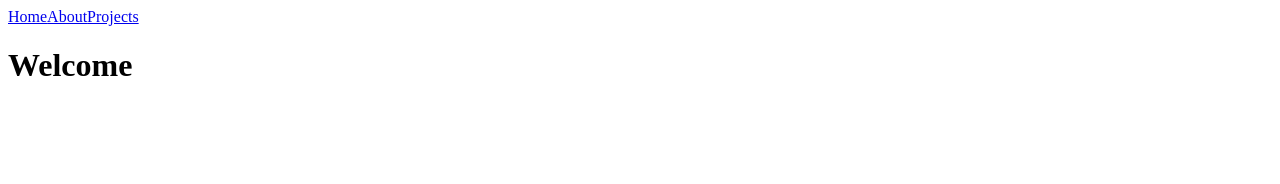
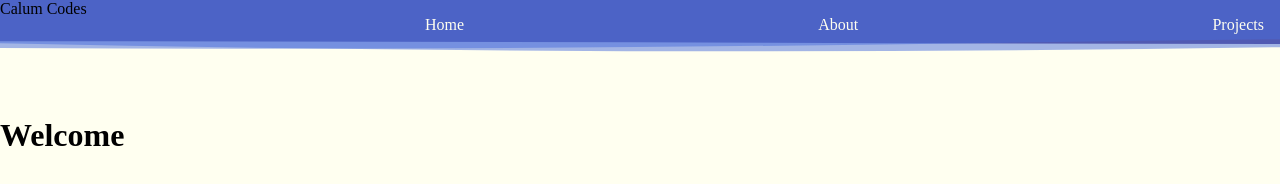
Before and after one commit to calumbell/calum-codes, a Gatsby site: page / in a window 1280 px wide. Built offline with nearby package versions, Linux system fonts and the light colour scheme; Gatsby itself is replaced by a stand-in of ours.

Commit message:
added wave animation to navbar

```diff
--- a/src/components/Layout.tsx
+++ b/src/components/Layout.tsx
@@ -1,7 +1,7 @@
 import * as React from 'react';
 import { PageProps } from 'gatsby';
 import Navbar from './Navbar';
-
+import '../styles/Layout.scss';
 
 const Layout = ({children}: PageProps) => {
   return(
--- a/src/components/Navbar.tsx
+++ b/src/components/Navbar.tsx
@@ -1,9 +1,38 @@
 import React from 'react'
 import { Link } from 'gatsby'
-
+import * as styles from '../styles/Navbar.module.scss';
 const NavBar = () => {
   return (
-    <nav>
+    <nav className={styles.navbar}>
+      <svg className={styles.wave}
+        xmlns="http://www.w3.org/2000/svg"
+        viewBox="0 0 3600 150">
+        <path
+          d="
+            M0, 50
+            C600, 100, 1200, 100, 1800, 50
+            C2400, 0, 3000, 0, 3600, 50
+            L3600, 0
+            L0, 0"
+        />
+        <path
+          d="
+            M0, 50
+            C220, 100, 440, 100, 660, 50
+            C880, 0, 1100, 0, 1320, 50
+            L1320, 0
+            L0, 0"
+        />
+        <path
+          d="
+            M0, 50
+            C220, 100, 440, 100, 660, 50
+            C880, 0, 1100, 0, 1320, 50
+            L1320, 0
+            L0, 0"
+        />
+      </svg>
+      <span>Calum Codes</span>
       <Link to='/'>Home</Link>
       <Link to='/about'>About</Link>
       <Link to='/projects'>Projects</Link>
--- /dev/null
+++ b/src/styles/Layout.scss
@@ -0,0 +1,19 @@
+:root {
+  --white: #FFFFF0;
+  --black: #000000;
+  --primary: #496ddb;
+  --primary-light: #717ec3;
+  --primary-shade: #000080;
+  --secondary: #c95d63;
+  --secondary-shade: #ae8799;
+  --accent: #ee8434;
+}
+
+body {
+  margin: 0;
+  background-color: var(--white);
+}
+
+a {
+  text-decoration: none;
+}
--- /dev/null
+++ b/src/styles/Navbar.module.scss
@@ -0,0 +1,51 @@
+.navbar {
+  position: relative;
+  display: flex;
+  justify-content: space-between;
+  overflow: hidden;
+  height: 6rem;
+  a {
+    color: var(--white);
+    padding: 1rem;
+    height: fit-content;
+  }
+}
+
+.wave {
+  height: 8rem;
+  position: absolute;
+  z-index: -1;
+
+  path {
+    animation: waveAnimation 30s linear infinite;
+    opacity: 0.5;
+  }
+  path:nth-child(1) {
+    fill: var(--primary);
+    transform: translateX(-25px);
+  }
+  path:nth-child(2) {
+    fill: var(--primary-shade);
+    transform: translateX(-900px);
+    animation-duration: 21s;
+  }
+  path:nth-child(3) {
+    fill: var(--primary);
+    transform: translateX(-620px);
+    animation-duration: 27s;
+  }
+}
+
+@keyframes waveAnimation {
+  0% {
+    d: path("M0, 50 C600, 100, 1200, 100, 1800, 50 C2400, 0, 3000, 0, 3600, 50 L3600, 0  L0, 0");
+  }
+
+  50% {
+    d: path("M0, 50 C600, 0, 1200, 0, 1800, 50   C 2400, 100, 3000, 100, 3600, 50 L3600, 0  L0, 0");
+  }
+
+  100% {
+    d: path("M0, 50 C600, 100, 1200, 100, 1800, 50 C2400, 0, 3000, 0, 3600, 50 L3600, 0  L0, 0");
+  }
+}
--- a/src/templates/projectPage.tsx
+++ b/src/templates/projectPage.tsx
@@ -1,7 +1,7 @@
 import { graphql } from 'gatsby';
 import React from 'react';
 
-interface ProjectQuery {
+type ProjectQuery = {
   data: {
     prismicProject: {
       data: {
@@ -17,7 +17,7 @@ interface ProjectQuery {
       }
     }
   }
-}
+};
 
 const projectPage = ({ data } : ProjectQuery ) => {
   console.log(data)
@@ -30,7 +30,7 @@ const projectPage = ({ data } : ProjectQuery ) => {
   )
 }
 
-export default projectPage
+export default projectPage;
 
 export const query = graphql`
   query ProjectPage($slug: String) {
```
